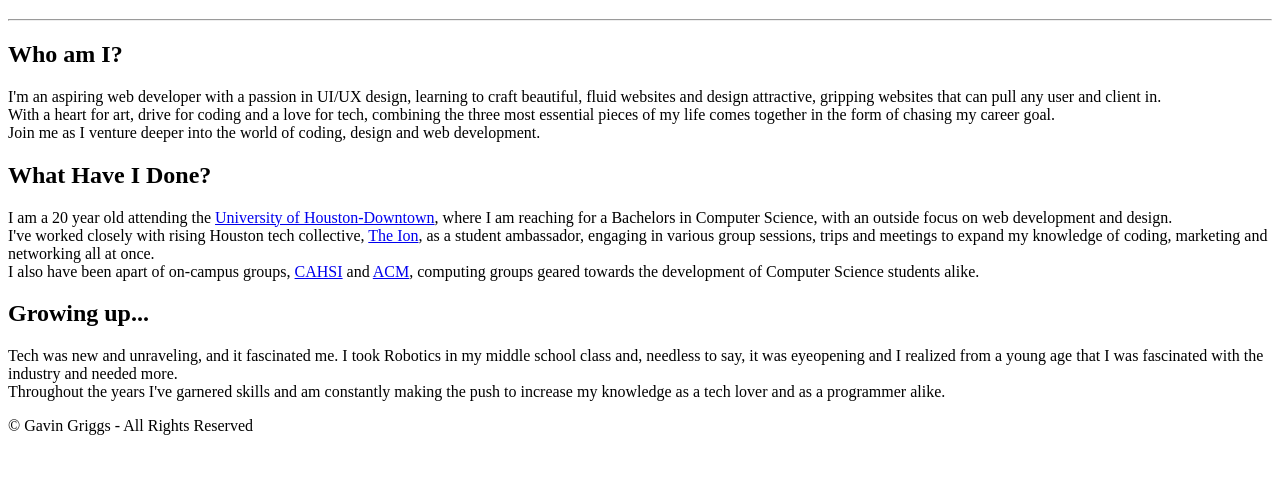
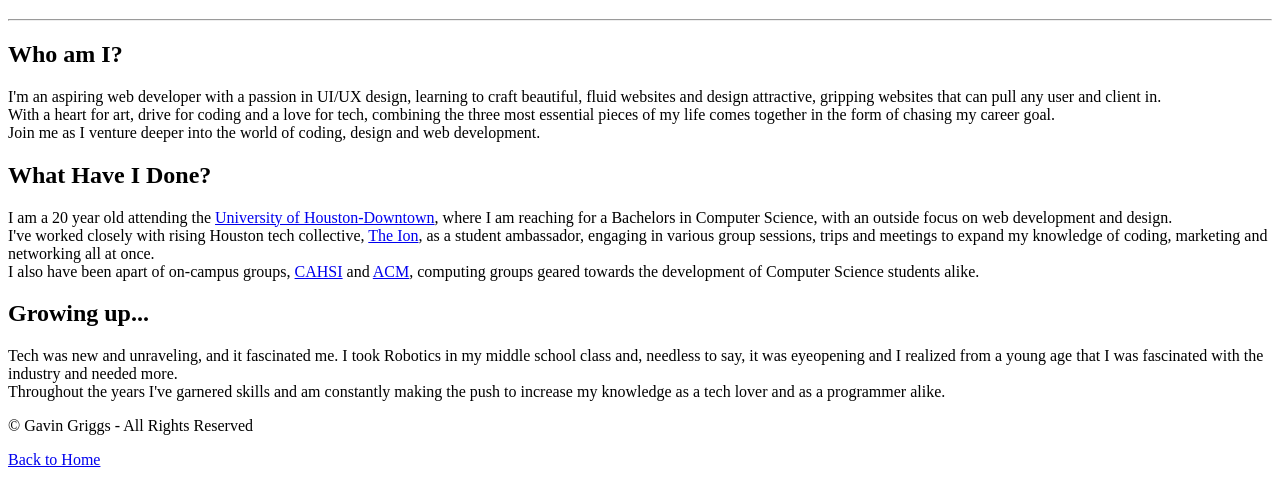
Before and after one commit to g2vn/html-portfolio, a plain HTML site: page public/about.html in a window 1280 px wide. Shown: the part 61-564 px from the top of the page. Drawn offline with Linux system fonts and the light colour scheme.

Commit message:
Add files via upload
Update 1.1

```diff
--- a/public/about.html
+++ b/public/about.html
@@ -34,7 +34,8 @@
     and as a programmer alike.</p>
 
   <footer>
-    <p>© Gavin Griggs - All Rights Reserved</p>
+    <p>© Gavin Griggs - All Rights Reserved</p> <a href = "https://g2vn.github.io/html-portfolio">Back to Home</a>
   </footer>
+
 </body>
 </html>
```
Also changed, not shown: public/birthday-invite.html (+1 -1 lines), public/contact.html (+1 -1 lines), public/movie-ranking.html (+1 -1 lines).
